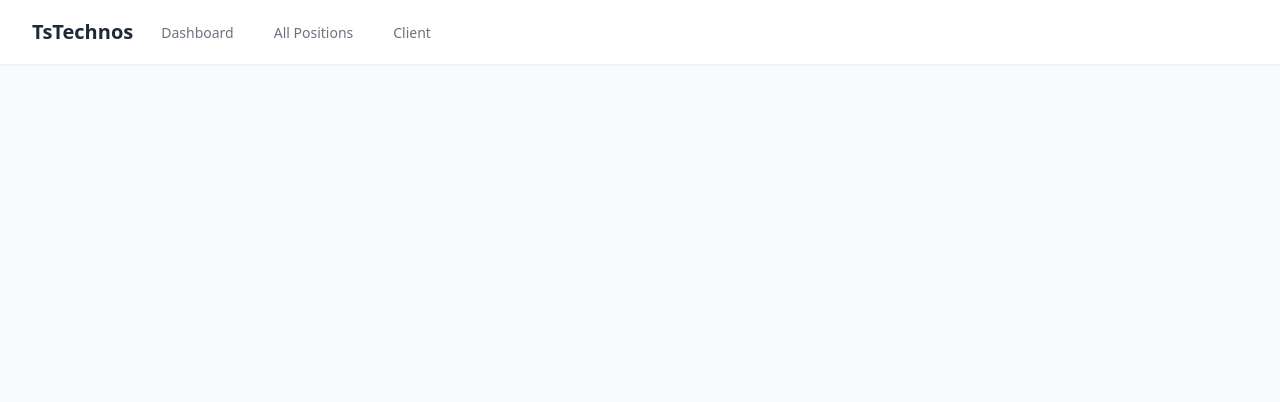
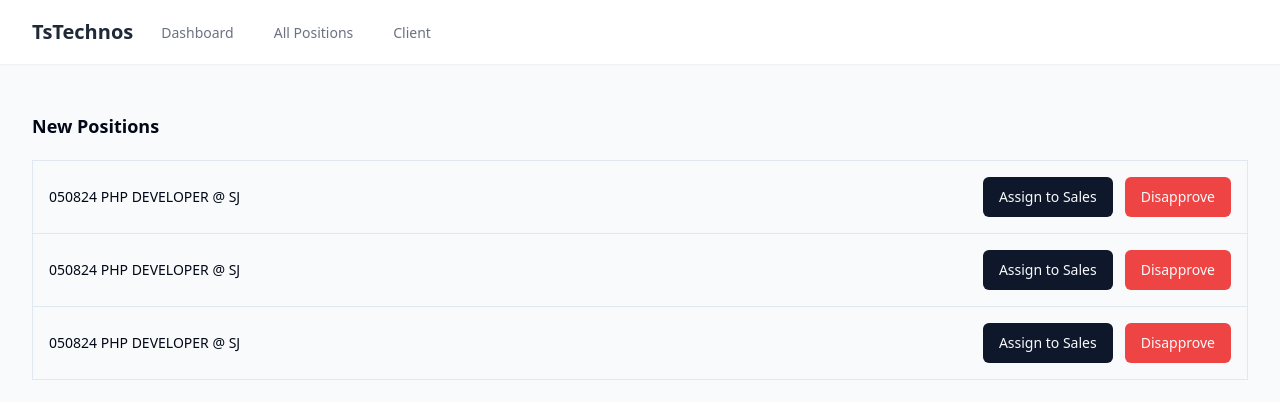
Before and after one commit to DanishCodebase/ERP-System-Client, a React (Vite) app: page /operations in a window 1280 px wide. Shown: the top 402 px of the page. Built offline with nearby package versions, Linux system fonts and the light colour scheme.

Commit message:
Add operations page to crm

```diff
--- a/src/App.jsx
+++ b/src/App.jsx
@@ -1,6 +1,7 @@
 // src/App.jsx
 import { BrowserRouter as Router, Routes, Route } from "react-router-dom";
 import SalesAdminLanding from "./app/sales/SalesLanding/SalesAdminLanding";
+import OperationLanding from "./app/operations/OperationLandingPage/OperationLanding";
 
 function App() {
   return (
@@ -8,6 +9,7 @@ function App() {
       <Routes>
         {/* Update the path to "*" to handle all sub-routes */}
         <Route path="/*" element={<SalesAdminLanding />} />
+        <Route path="/operations" element={<OperationLanding />} />
       </Routes>
     </Router>
   );
--- /dev/null
+++ b/src/app/operations/OperationLandingPage/NewPosition.jsx
@@ -0,0 +1,62 @@
+import React from "react";
+import {
+  Table,
+  TableBody,
+  TableCaption,
+  TableCell,
+  TableHead,
+  TableHeader,
+  TableRow,
+} from "@/components/ui/table";
+import { Button } from "@/components/ui/button";
+
+const newPosition = [
+  {
+    id: "050824 PHP DEVELOPER @ SJ",
+    status: "On Process",
+    profileSubmitted: 4,
+    pendingScreening: 2,
+    profilesSent: 0,
+  },
+];
+
+const NewPosition = () => {
+  return (
+    <>
+      <h2 className="text-lg mb-5 font-semibold">New Positions</h2>
+      <Table className="border">
+        <TableBody>
+          <TableRow>
+            <TableCell className="font-medium">
+              050824 PHP DEVELOPER @ SJ
+            </TableCell>
+            <TableCell className="text-right">
+              <Button className="mr-3">Assign to Sales</Button>
+              <Button variant="destructive">Disapprove</Button>
+            </TableCell>
+          </TableRow>
+          <TableRow>
+            <TableCell className="font-medium">
+              050824 PHP DEVELOPER @ SJ
+            </TableCell>
+            <TableCell className="text-right">
+              <Button className="mr-3">Assign to Sales</Button>
+              <Button variant="destructive">Disapprove</Button>
+            </TableCell>
+          </TableRow>
+          <TableRow>
+            <TableCell className="font-medium">
+              050824 PHP DEVELOPER @ SJ
+            </TableCell>
+            <TableCell className="text-right">
+              <Button className="mr-3">Assign to Sales</Button>
+              <Button variant="destructive">Disapprove</Button>
+            </TableCell>
+          </TableRow>
+        </TableBody>
+      </Table>
+    </>
+  );
+};
+
+export default NewPosition;
--- /dev/null
+++ b/src/app/operations/OperationLandingPage/OperationLanding.jsx
@@ -0,0 +1,21 @@
+import React from "react";
+import { Routes, Route } from "react-router-dom";
+import Navbar from "../../sales/SalesLanding/NavBarSales";
+import Interviews from "../../sales/SalesLanding/Interviews";
+import PositionsTable from "../../sales/SalesLanding/PositionsTable";
+import NewPosition from "./NewPosition";
+
+const OperationLanding = () => {
+  return (
+    <div className="min-h-screen bg-gray-50">
+      <Navbar />
+      <main className="max-w-7xl mx-auto py-6 sm:px-6 lg:px-8">
+        <div className="px-4 py-6 sm:px-0">
+          <NewPosition />
+        </div>
+      </main>
+    </div>
+  );
+};
+
+export default OperationLanding;
```
